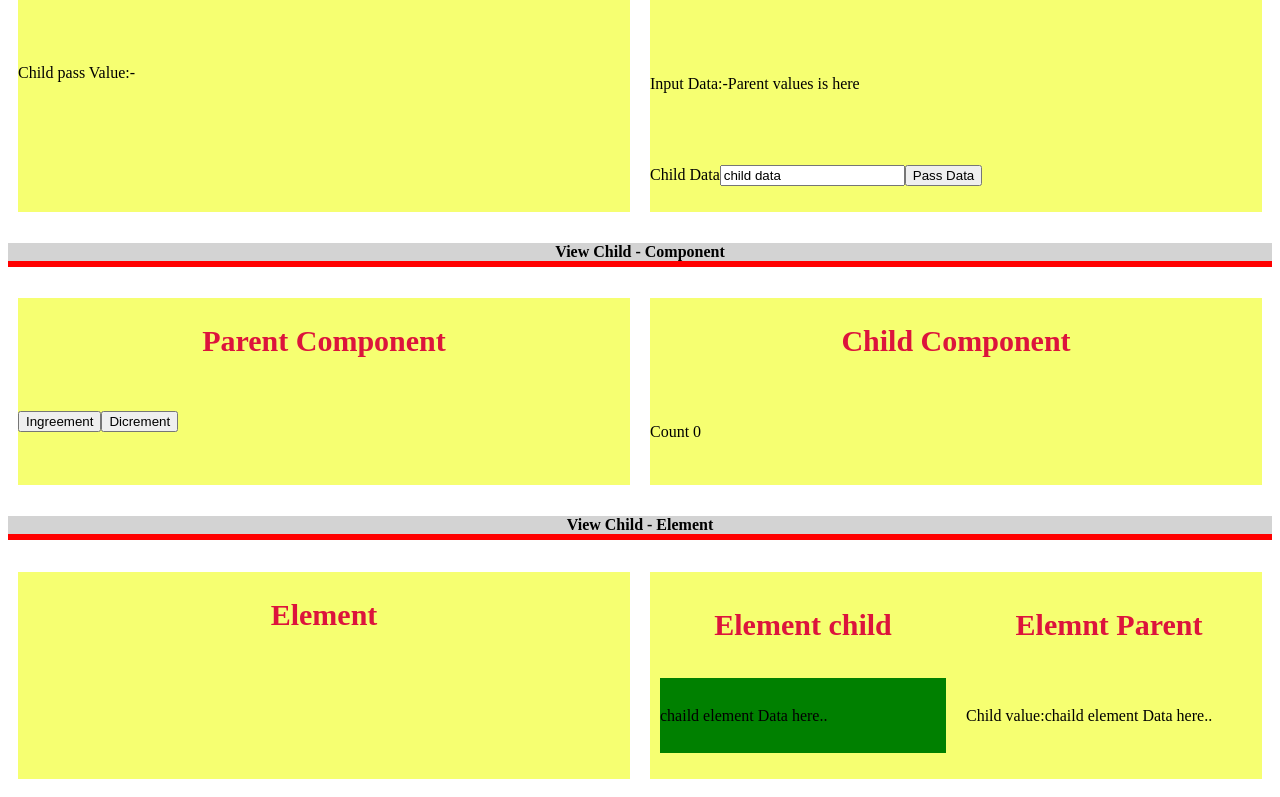
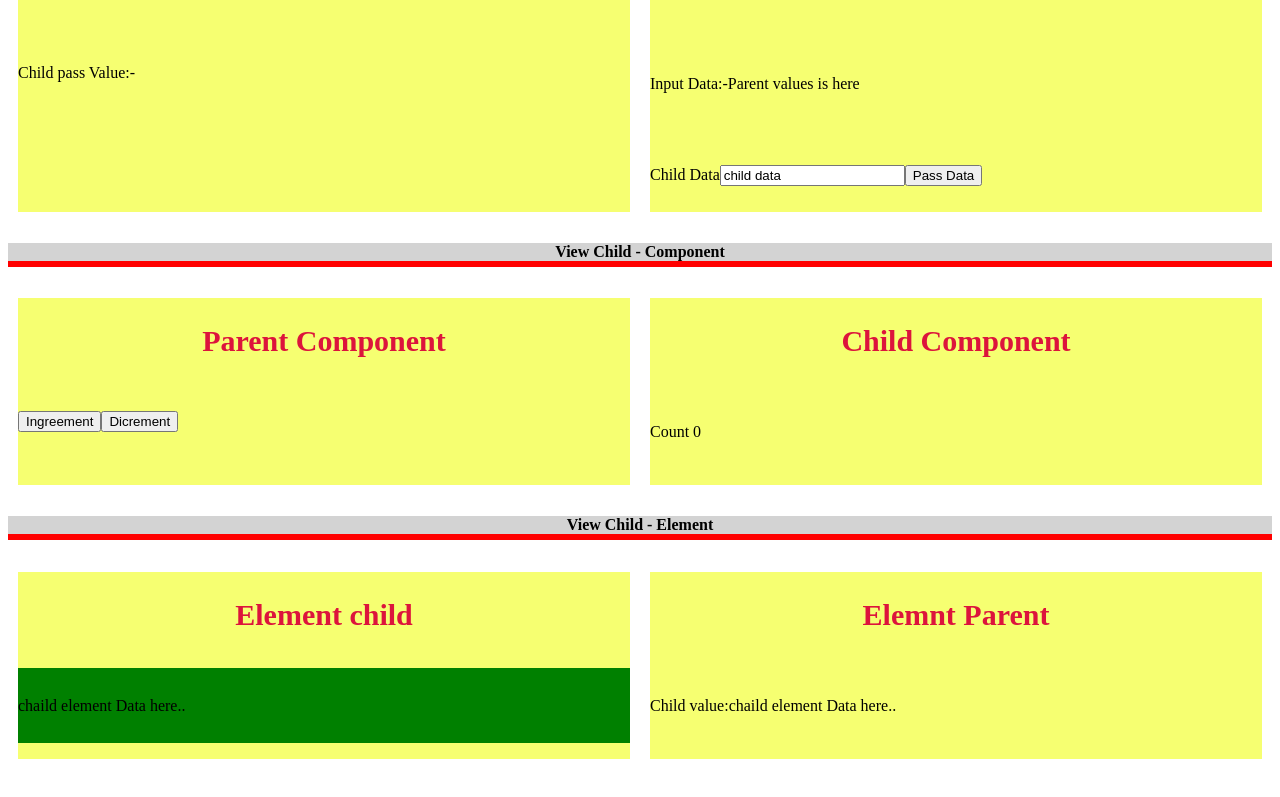
Before and after one commit to thalsi/Angualr-12, an Angular app: page /decorator in a window 1280 px wide. Shown: the part 630-1427 px from the top of the page. Built offline with nearby package versions, Linux system fonts and the light colour scheme.

Commit message:
viewchild

```diff
--- a/src/app/modules/decorator/decorator/viewchild/viewchild.component.html
+++ b/src/app/modules/decorator/decorator/viewchild/viewchild.component.html
@@ -12,10 +12,7 @@
 </div>
 
 <h4>View Child - Element</h4>
-<div class="flex-container" >
-    <div>
-        <h6>Element</h6>
-    </div>
+
 <div class="flex-container">
     <div #viewChildElement>
         <h6>Element child</h6>
@@ -26,4 +23,3 @@
         <p>Child value:{{ elementValue }}</p>
     </div>
 </div>
-</div>
```
Also changed, not shown: 1 other file (tests, documents, lock files or other folders). Lines whose indentation alone changed are shown as unchanged.
